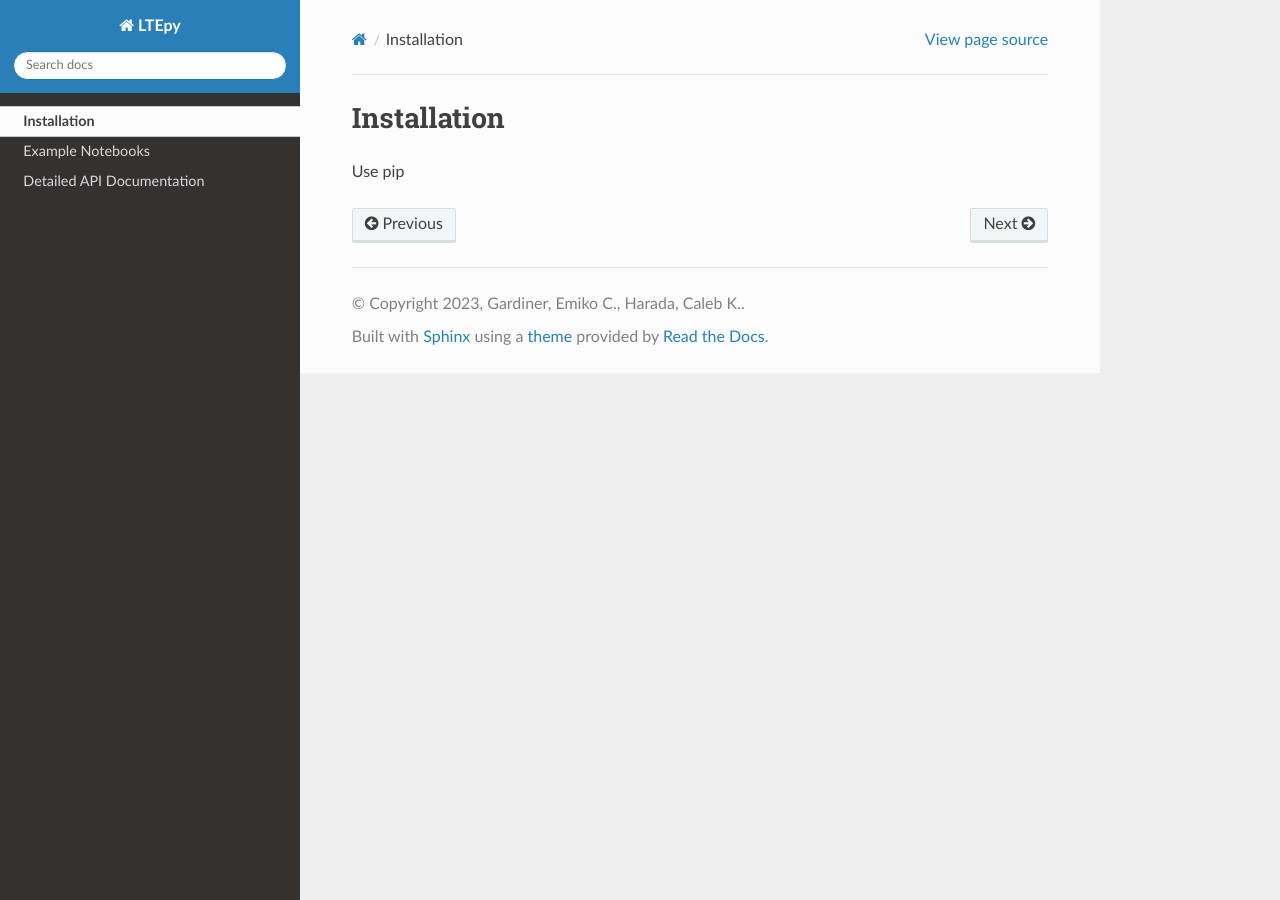
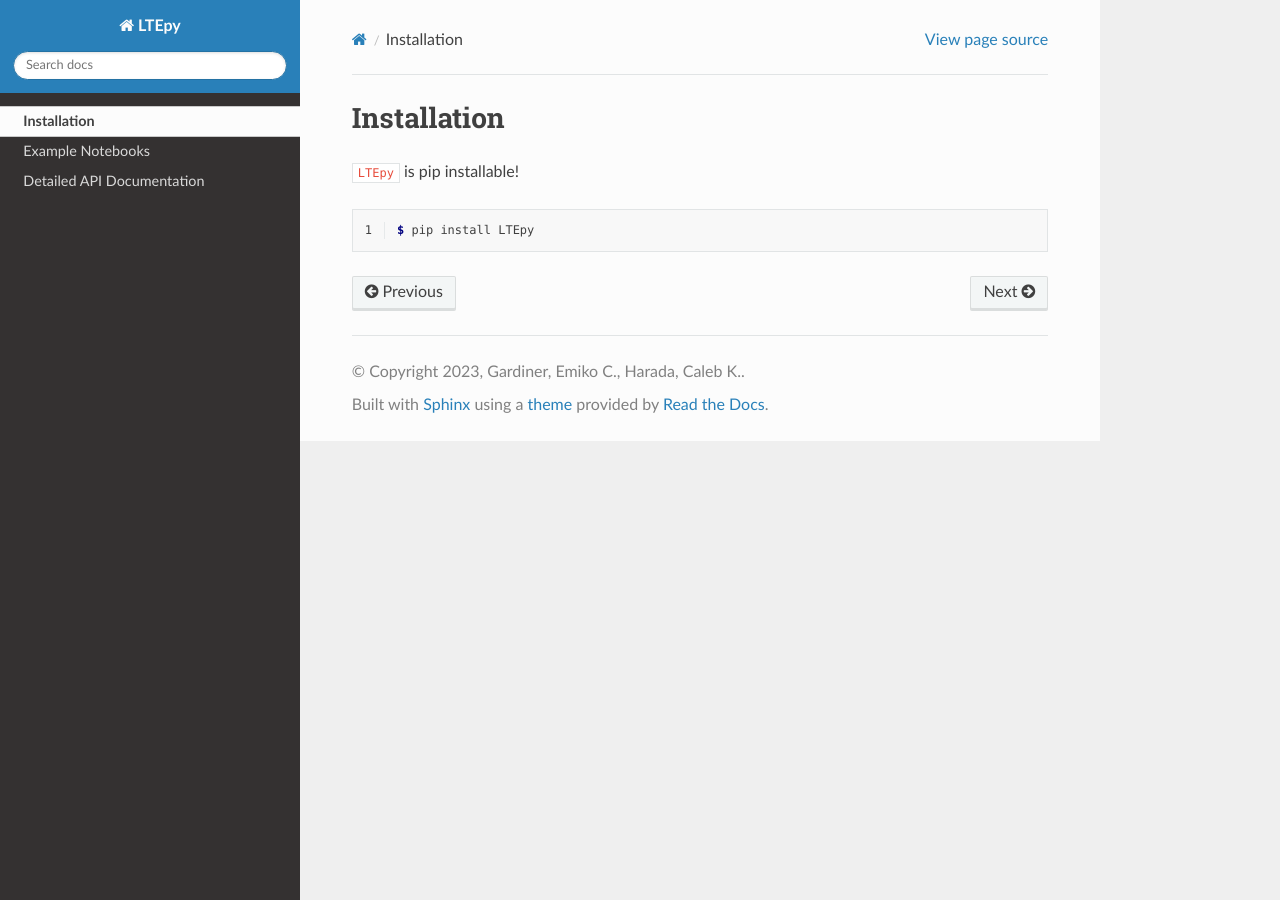
Before and after one commit to CalebHarada/LTEpy, a Sphinx documentation site: the page built from docs/installation.rst, in a window 1280 px wide. Built offline with Sphinx 7.4.7 and the Read the Docs theme 2.0.0, drawn with Linux system fonts in a browser that asks for light colours.

Commit message:
more rst updates for docs

```diff
--- a/docs/index.rst
+++ b/docs/index.rst
@@ -31,7 +30,6 @@ Changelog:
 +++++++++++
 
 **1.0.0 (2023-07-15)**
-
 - Initial release
 
 
--- a/docs/installation.rst
+++ b/docs/installation.rst
@@ -3,4 +3,9 @@
 Installation
 =============
 
-Use pip
+``LTEpy`` is pip installable!
+
+.. code-block:: console
+    :linenos:
+
+    $ pip install LTEpy
```
Also changed, not shown: other parts of docs/index.rst (+1 -2 lines).
